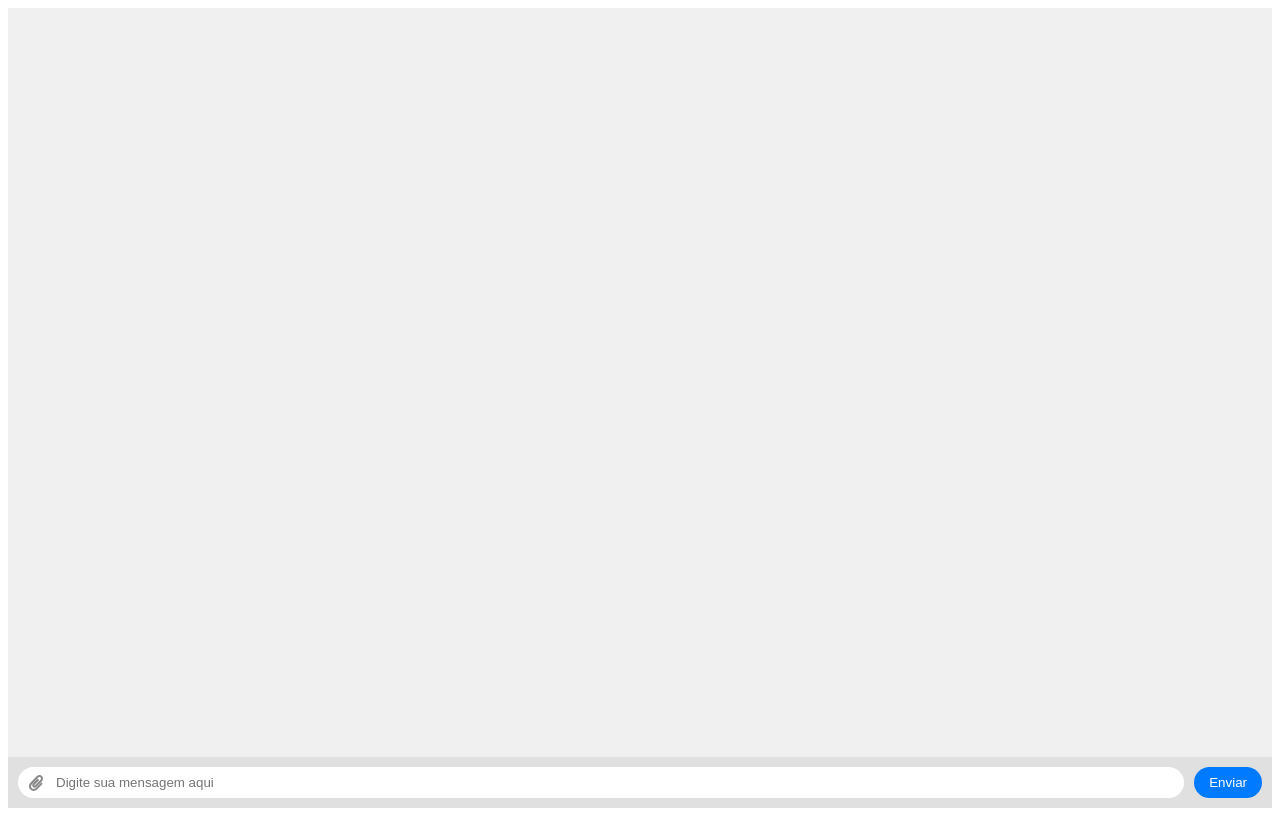
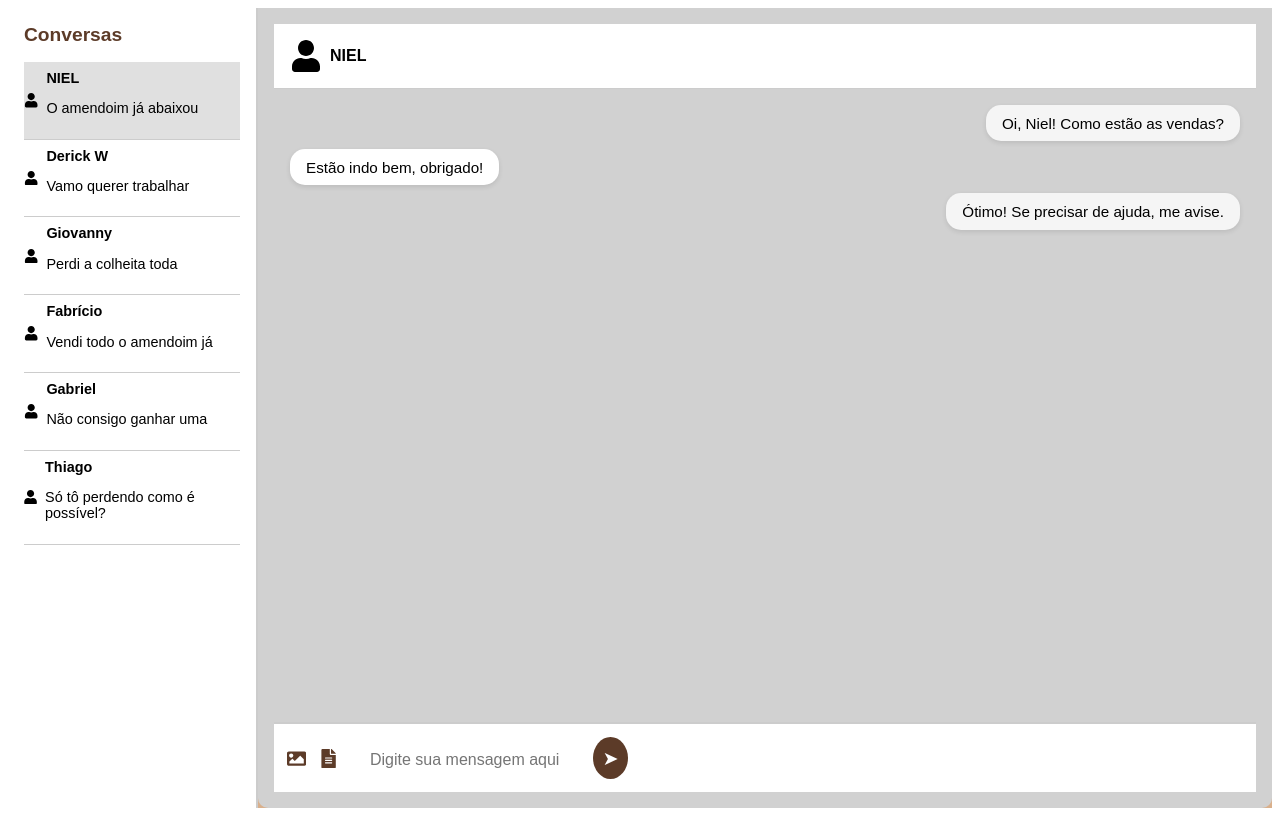
Before and after one commit to Dw7Silva/tcc, a Next.js app: page /chat in a window 1280 px wide. Built offline with nearby package versions, Linux system fonts and the light colour scheme.

Commit message:
tela do chat

```diff
--- a/package.json
+++ b/package.json
@@ -11,10 +11,13 @@
   "dependencies": {
     "@splidejs/react-splide": "^0.7.12",
     "@splidejs/splide": "^4.1.4",
+    "axios": "^1.9.0",
     "next": "^15.2.1",
     "react": "^19.0.0",
     "react-dom": "^19.0.0",
     "react-icons": "^5.5.0",
-    "react-input-mask": "^2.0.4"
+    "react-input-mask": "^2.0.4",
+    "react-router": "^7.5.3",
+    "zustand": "^5.0.4"
   }
 }
--- a/src/app/chat/chat.module.css
+++ b/src/app/chat/chat.module.css
@@ -1,73 +1,207 @@
-.container {
+/* Container principal do chat */
+.chatContainer {
   display: flex;
-    flex-direction: column;
   height: 100vh;
+  flex-direction: row;
+  background-color: #d9b08c;
+  font-family: 'Comfortaa', sans-serif;
+  overflow: hidden;
+}
+
+/* Sidebar */
+.sidebar {
+  width: 100%;
+  max-width: 250px;
+  background: #fff;
+  border-right: 2px solid #ccc;
+  padding: 1rem;
+  overflow-y: auto;
+  box-sizing: border-box;
+}
+
+.sidebar h2 {
+  margin-top: 0;
+  font-size: 1.2em;
+  color: #5c3b28;
+}
+
+.conversaItem {
+  display: flex;
+  align-items: center;
+  gap: 0.5rem;
+  border-bottom: 1px solid #ccc;
+  padding: 0.5rem 0;
+  font-size: 0.9em;
+  cursor: pointer;
+  transition: background 0.3s;
+}
+
+.conversaItem:hover {
   background-color: #f0f0f0;
 }
 
-  .chatContainer {
-    flex: 1;
-    overflow-y: auto;
-    padding: 10px;
+.ativo {
+  background-color: #e0e0e0;
 }
 
-  .message {
-    padding: 8px 12px;
-    border-radius: 20px;
-    margin-bottom: 10px;
-    max-width: 70%;
-    position: relative;
+/* Área de mensagens */
+.mensagemArea {
+  flex: 1;
+  display: flex;
+  flex-direction: column;
+  background: #d1d1d1;
+  border-radius: 0 0 10px 10px;
+  padding: 1rem;
+  box-sizing: border-box;
+  overflow: hidden;
 }
 
-  .userMessage {
-    background-color: #dcf8c6;
-    align-self: flex-end;
+/* Cabeçalho das mensagens */
+.mensagemHeader {
+  background: #fff;
+  padding: 1rem;
+  font-weight: bold;
+  display: flex;
+  align-items: center;
+  gap: 0.5rem;
+  border-bottom: 1px solid #ccc;
 }
 
-  .otherMessage {
-    background-color: #ffffff;
+.userIcon {
+  font-size: 2em;
+}
+
+/* Corpo das mensagens */
+.mensagemCorpo {
+  flex: 1;
+  padding: 1rem;
+  overflow-y: auto;
+  display: flex;
+  flex-direction: column;
+  gap: 0.5rem;
+}
+
+/* Mensagem */
+.mensagem {
+  max-width: 60%;
+  padding: 0.6rem 1rem;
+  background: #fff;
+  border-radius: 15px;
+  font-size: 0.95em;
+  position: relative;
+  box-shadow: 0 2px 5px rgba(0, 0, 0, 0.1);
+}
+
+.esquerda {
   align-self: flex-start;
 }
 
-  .likeIcon {
-    position: absolute;
-    bottom: 5px;
-    right: 5px;
-    color: #888;
+.direita {
+  align-self: flex-end;
+  background: #f5f5f5;
 }
 
-  .inputContainer {
+/* Input de mensagem */
+.mensagemInput {
   display: flex;
-    padding: 10px;
-    background-color: #e0e0e0;
+  align-items: center;
+  padding: 0.8rem;
+  background: #fff;
+  border-top: 2px solid #ccc;
+  gap: 1rem;
+  position: relative;
+  flex-wrap: nowrap; /* Impede que os itens se empurrem */
 }
 
-  .inputWrapper {
+.mensagemInput input {
   flex: 1;
-    display: flex;
-    align-items: center;
-    background-color: #ffffff;
+  padding: 0.6rem 1rem;
   border-radius: 20px;
-    padding: 5px 10px;
-    margin-right: 10px;
+  border: none;
+  outline: none;
+  font-size: 1em;
+  min-width: 100px;
 }
 
-  .attachmentIcon {
-    color: #888;
-    margin-right: 10px;
+.iconesInput {
+  display: flex;
+  gap: 0.8rem;
+  font-size: 1.2em;
+  color: #5c3b28;
 }
 
-  .inputWrapper input {
-    flex: 1;
+.enviarBtn {
+  background-color: #5c3b28;
   border: none;
-    outline: none;
+  border-radius: 50%;
+  padding: 0.6rem;
+  color: #fff;
+  cursor: pointer;
+  font-size: 1.2em;
+  transition: background-color 0.3s;
+  margin-left: auto; /* Faz com que o botão de envio fique no final */
 }
 
-  .inputContainer button {
-    background-color: #007bff;
-    color: white;
+.enviarBtn:hover {
+  background-color: #4a2b1f;
+}
+
+/* Responsividade */
+@media (max-width: 768px) {
+  .chatContainer {
+    flex-direction: column;
+  }
+
+  .sidebar {
+    width: 100%;
+    display: flex;
+    flex-direction: column;
+    overflow-x: auto;
+    border-bottom: 1px solid #ccc;
+    padding: 0.5rem;
+  }
+
+  .sidebar h2 {
+    display: none;
+  }
+
+  .conversaItem {
+    flex-direction: row;
+    align-items: center;
+    justify-content: flex-start;
+    min-width: 100px;
+    padding: 0.5rem;
     border: none;
-    padding: 8px 15px;
-    border-radius: 20px;
-    cursor: pointer;
+    border-radius: 8px;
+    background-color: transparent;
   }
+
+  .conversaItem div {
+    display: block;
+    text-align: center;
+    font-size: 0.85em;
+    margin-top: 0.3rem;
+  }
+
+  .userIcon {
+    font-size: 1.6em;
+  }
+
+  .mensagemInput {
+    flex-wrap: wrap;
+    gap: 0.5rem;
+  }
+
+  .mensagemInput input {
+    flex: 1 1 100%;
+  }
+
+  .iconesInput, .enviarBtn {
+    flex-shrink: 0;
+  }
+
+  .enviarBtn {
+    position: absolute;
+    right: 10px;
+  }
+}
--- a/src/app/chat/page.jsx
+++ b/src/app/chat/page.jsx
@@ -1,59 +1,135 @@
 "use client";
-
-import React, { useState, useRef, useEffect } from 'react';
-import styles from './chat.module.css';
-import { FaPaperclip, FaThumbsUp } from 'react-icons/fa';
+import styles from "./chat.module.css";
+import { FaUser } from "react-icons/fa";
+import { FaImage, FaFileAlt } from "react-icons/fa";
+import { useState } from "react";
 
 export default function Chat() {
-  const [messages, setMessages] = useState([]);
-  const [newMessage, setNewMessage] = useState('');
-  const chatContainerRef = useRef(null);
+  const [conversaAtiva, setConversaAtiva] = useState(0); // Índice da conversa ativa
+  const [novaMensagem, setNovaMensagem] = useState("");
 
-  useEffect(() => {
-    if (chatContainerRef.current) {
-      chatContainerRef.current.scrollTop = chatContainerRef.current.scrollHeight;
-    }
-  }, [messages]);
+  const conversas = [
+    { nome: "NIEL", msg: "O amendoim já abaixou" },
+    { nome: "Derick W", msg: "Vamo querer trabalhar" },
+    { nome: "Giovanny", msg: "Perdi a colheita toda" },
+    { nome: "Fabrício", msg: "Vendi todo o amendoim já" },
+    { nome: "Gabriel", msg: "Não consigo ganhar uma" },
+    { nome: "Thiago", msg: "Só tô perdendo como é possível?" }
+  ];
 
-  const handleSendMessage = () => {
-    if (newMessage.trim() !== '') {
-      setMessages([...messages, { text: newMessage, sender: 'user' }]);
-      setNewMessage('');
-    }
+  // Armazenar mensagens por conversa
+  const [mensagensPorConversa, setMensagensPorConversa] = useState([
+    [
+      { texto: "Oi, Niel! Como estão as vendas?", lado: "direita" },
+      { texto: "Estão indo bem, obrigado!", lado: "esquerda" },
+      { texto: "Ótimo! Se precisar de ajuda, me avise.", lado: "direita" },
+    ],
+    [
+      { texto: "Derick, você já plantou a nova safra?", lado: "direita" },
+      { texto: "Sim, já plantei! E você?", lado: "esquerda" },
+      { texto: "Estou pensando em plantar na próxima semana.", lado: "direita" },
+    ],
+    [
+      { texto: "Giovanny, como está a colheita?", lado: "direita" },
+      { texto: "Perdi a colheita toda, foi um desastre!", lado: "esquerda" },
+      { texto: "Sinto muito! Vamos conversar sobre isso.", lado: "direita" },
+    ],
+    [
+      { texto: "Fabrício, como estão as vendas?", lado: "direita" },
+      { texto: "Vendi todo o amendoim já!", lado: "esquerda" },
+      { texto: "Que bom! Precisamos conversar sobre o próximo lote.", lado: "direita" },
+    ],
+    [
+      { texto: "Gabriel, ainda está tendo dificuldades?", lado: "direita" },
+      { texto: "Sim, não consigo ganhar uma.", lado: "esquerda" },
+      { texto: "Vamos analisar isso juntos.", lado: "direita" },
+    ],
+    [
+      { texto: "Thiago, como estão suas vendas?", lado: "direita" },
+      { texto: "Só tô perdendo, como é possível?", lado: "esquerda" },
+      { texto: "Precisamos rever sua estratégia.", lado: "direita" },
+    ]
+  ]);
+
+  const enviarMensagem = (e) => {
+    e.preventDefault();
+    if (novaMensagem.trim() === "") return;
+
+    // Adiciona a nova mensagem ao estado das mensagens da conversa ativa
+    const novaMensagemObj = { texto: novaMensagem, lado: "direita" };
+    const novasMensagens = [...mensagensPorConversa[conversaAtiva], novaMensagemObj];
+
+    // Atualiza o estado das mensagens por conversa
+    const novasMensagensPorConversa = [...mensagensPorConversa];
+    novasMensagensPorConversa[conversaAtiva] = novasMensagens;
+
+    setMensagensPorConversa(novasMensagensPorConversa);
+
+    // Atualiza a última mensagem da conversa ativa
+    const novasConversas = [...conversas];
+    novasConversas[conversaAtiva].msg = novaMensagem;
+    setNovaMensagem(""); // Limpa o campo de entrada
   };
 
-  const handleKeyPress = (event) => {
-    if (event.key === 'Enter') {
-      handleSendMessage();
-    }
+  const alternarConversa = (index) => {
+    setConversaAtiva(index);
+    // Não é necessário atualizar o estado de mensagens, pois já está armazenado
   };
 
   return (
-    <div className={styles.container}>
-      <div className={styles.chatContainer} ref={chatContainerRef}>
-        {messages.map((message, index) => (
+    <div className={styles.chatContainer}>
+      <aside className={styles.sidebar}>
+        <h2>Conversas</h2>
+        {conversas.map((conversa, index) => (
           <div
             key={index}
-            className={`${styles.message} ${message.sender === 'user' ? styles.userMessage : styles.otherMessage}`}
+            className={`${styles.conversaItem} ${conversaAtiva === index ? styles.ativo : ''}`}
+            onClick={() => alternarConversa(index)}
           >
-            {message.text}
-            {message.sender === 'user' && <FaThumbsUp className={styles.likeIcon} />}
+            <FaUser />
+            <div>
+              <strong>{conversa.nome}</strong>
+              <p>{conversa.msg}</p>
+            </div>
           </div>
         ))}
-      </div>
-      <div className={styles.inputContainer}>
-        <div className={styles.inputWrapper}>
-          <FaPaperclip className={styles.attachmentIcon} />
-          <input
-            type="text"
-            placeholder="Digite sua mensagem aqui"
-            value={newMessage}
-            onChange={(e) => setNewMessage(e.target.value)}
-            onKeyPress={handleKeyPress}
-          />
+      </aside>
+
+      <main className={styles.mensagemArea}>
+        <header className={styles.mensagemHeader}>
+          <FaUser className={styles.userIcon} />
+          <span>{conversas[conversaAtiva].nome}</span>
+        </header>
+
+        <div className={styles.mensagemCorpo}>
+          {mensagensPorConversa[conversaAtiva].map((msg, i) => (
+            <div
+              key={i}
+              className={`${styles.mensagem} ${styles[msg.lado]}`}
+            >
+              {msg.texto}
+            </div>
+          ))}
         </div>
-        <button onClick={handleSendMessage}>Enviar</button>
-      </div>
+
+        <footer className={styles.mensagemInput}>
+          <div className={styles.iconesInput}>
+            <FaImage />
+            <FaFileAlt />
+          </div>
+          <form onSubmit={enviarMensagem}>
+            <input
+              type="text"
+              placeholder="Digite sua mensagem aqui"
+              value={novaMensagem}
+              onChange={(e) => setNovaMensagem(e.target.value)}
+            />
+            <button type="submit" className={styles.enviarBtn}>
+              &#10148;
+            </button>
+          </form>
+        </footer>
+      </main>
     </div>
   );
 }
```
Also changed, not shown: 1 other file (tests, documents, lock files or other folders). Lines whose indentation alone changed are shown as unchanged.
